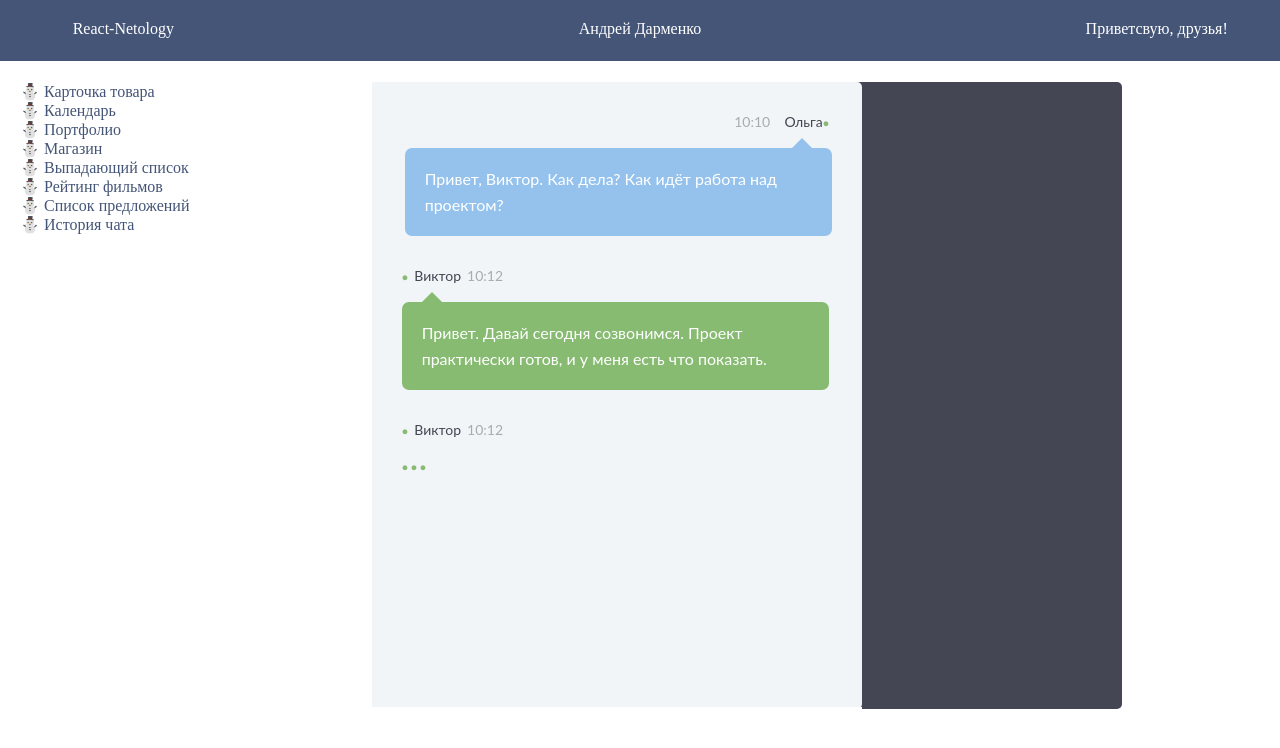
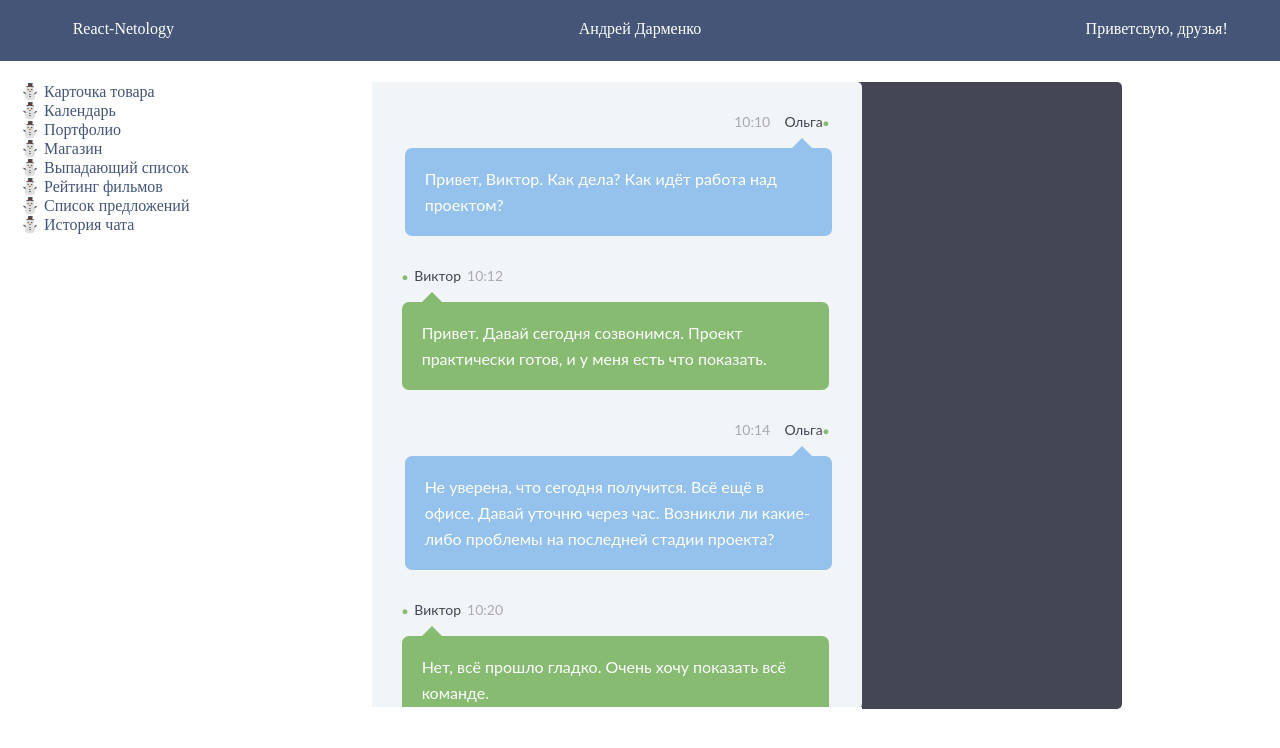
Before and after one commit to IamFenniks/react-netology, a React (Create React App) app: page /chat in a window 1280 px wide. Shown: the top 748 px of the page. Built offline with nearby package versions, Linux system fonts and the light colour scheme; a web font is replaced by a local one.

Commit message:
HW 3 is done. OK

```diff
--- a/src/components/hw3/chat/Chat.jsx
+++ b/src/components/hw3/chat/Chat.jsx
@@ -34,11 +34,12 @@ const messages = [{
 
 const Chat = ({ list }) => {
     list = messages;
+    // debugger;
     return (
         <div className="clearfix chat-container m-content">
           <div className="chat">
             <div className="chat-history">
-              <MessageHistory list={list} />
+              <MessageHistory list={messages} />
             </div>
           </div>
         </div>
--- a/src/components/hw3/chat/MessageHistory.jsx
+++ b/src/components/hw3/chat/MessageHistory.jsx
@@ -2,24 +2,30 @@ import React from "react";
 import Message from "./messages/Message";
 import Response from "./messages/Response";
 import Typing from "./messages/Typing";
-import PropTypes from "prop-types";
 
 const MessageHistory = ({ list }) => {
+    // debugger;
     return (
         <ul>
-            <Response from={list.from} message={list} />
-            <Message from={list.from} message={list} />
-            <Typing from={list.from} message={list} />
+            { list.map((item) =>
+                item.type === 'message' && <Message
+                    key={item.id}
+                    item={item}
+                    from={item.from}
+                /> ||
+                item.type === 'response' && <Response
+                    key={item.id}
+                    item={item}
+                    from={item.from}
+                /> ||
+                item.type === 'typing' && <Typing
+                    key={item.id}
+                    item={item}
+                    from={item.from}
+                />
+            ) }
         </ul>
     );
 }
 
-MessageHistory.propTypes = {
-    id: PropTypes.string.isRequired,
-    from: { name: PropTypes.object.isRequired },
-    type: PropTypes.string.isRequired,
-    time: PropTypes.string.isRequired,
-    text: PropTypes.string
-}
-
 export default MessageHistory;
--- a/src/components/hw3/chat/messages/Message.jsx
+++ b/src/components/hw3/chat/messages/Message.jsx
@@ -1,17 +1,26 @@
 import React from "react";
+import PropTypes from "prop-types";
 
-const Message = (props) => {
+const Message = ({ item, from }) => {
+
     return (
         <li>
             <div className="message-data">
-                <span className="message-data-name"><span className="online">&#9679;</span> Виктор</span>
-                <span className="message-data-time">10:12</span>
+                <span className="message-data-name"><span className="online">&#9679;</span> {from.name}</span>
+                <span className="message-data-time">{item.time}</span>
             </div>
             <div className="message my-message">
-                Привет. Давай сегодня созвонимся. Проект практически готов, и у меня есть что показать.
+                { item.text && item.text }
             </div>
         </li>
     );
 }
 
+Response.propTypes = {
+    from: { name: PropTypes.object.isRequired },
+    time: PropTypes.string.isRequired,
+    text: PropTypes.string
+}
+
+
 export default Message;
--- a/src/components/hw3/chat/messages/Response.jsx
+++ b/src/components/hw3/chat/messages/Response.jsx
@@ -1,18 +1,26 @@
 import React from "react";
+import PropTypes from "prop-types";
 
-const Response = (props) => {
+const Response = ({ item, from }) => {
+    // debugger;
     return (
         <li className="clearfix">
             <div className="message-data align-right">
-                <span className="message-data-time">10:10</span> &nbsp; &nbsp;
-                <span className="message-data-name">Ольга</span>
+                <span className="message-data-time">{item.time}</span> &nbsp; &nbsp;
+                <span className="message-data-name">{from.name}</span>
                 <span className="online">&#9679;</span>
             </div>
             <div className="message other-message float-right">
-                Привет, Виктор. Как дела? Как идёт работа над проектом?
+                { item.text && item.text }
             </div>
         </li>
     );
 }
 
+Response.propTypes = {
+    from: { name: PropTypes.object.isRequired },
+    time: PropTypes.string.isRequired,
+    text: PropTypes.string
+}
+
 export default Response;
--- a/src/components/hw3/chat/messages/Typing.jsx
+++ b/src/components/hw3/chat/messages/Typing.jsx
@@ -1,19 +1,36 @@
 import React from "react";
+import PropTypes from "prop-types";
 
-const Typing = (props) => {
+const Typing = ({ item, from }) => {
+
     return (
         <li>
             <div className="message-data">
-                <span className="message-data-name"><span className="online">&#9679;</span> Виктор</span>
-                <span className="message-data-time">10:12</span>
+                <span className="message-data-name"><span className="online">&#9679;</span> {from.name}</span>
+                <span className="message-data-time">{item.time}</span>
             </div>
-            <div className="">
-                <span className="online">&#9679;</span>
-                <span className="online 2">&#9679;</span>
-                <span className="online 3">&#9679;</span>
+            <div>
+
             </div>
+
+                { item.text
+                    ? <div className="message my-message">{item.text}</div>
+                    : <div className="">
+                        <span className="online">&#9679;</span>
+                        <span className="online 2">&#9679;</span>
+                        <span className="online 3">&#9679;</span>
+                    </div>
+                }
+
         </li>
     );
 }
 
+Response.propTypes = {
+    from: { name: PropTypes.object.isRequired },
+    time: PropTypes.string.isRequired,
+    text: PropTypes.string
+}
+
+
 export default Typing;
```
